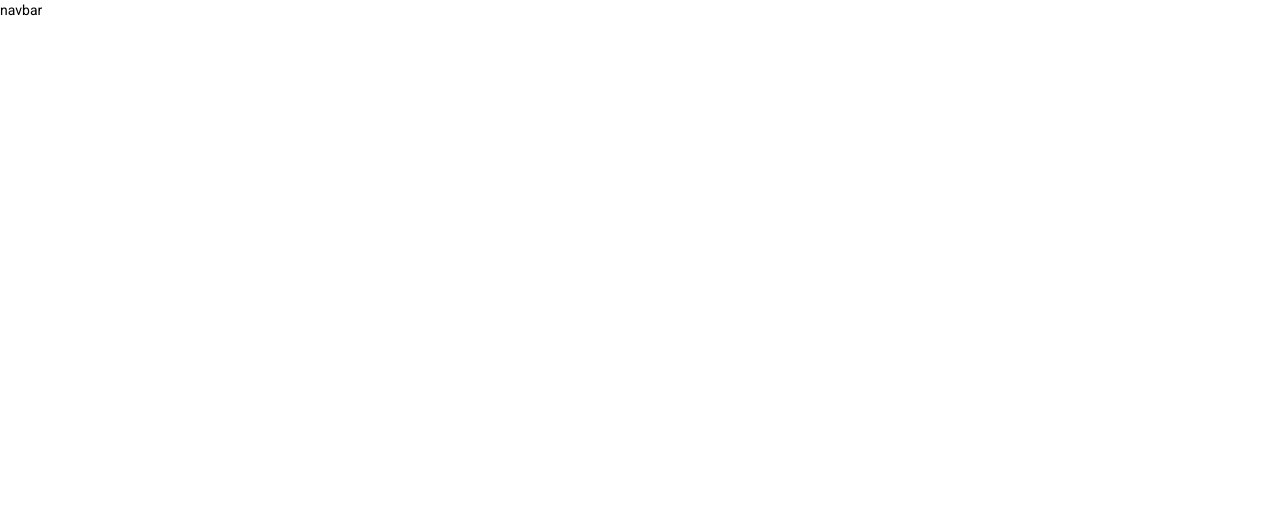
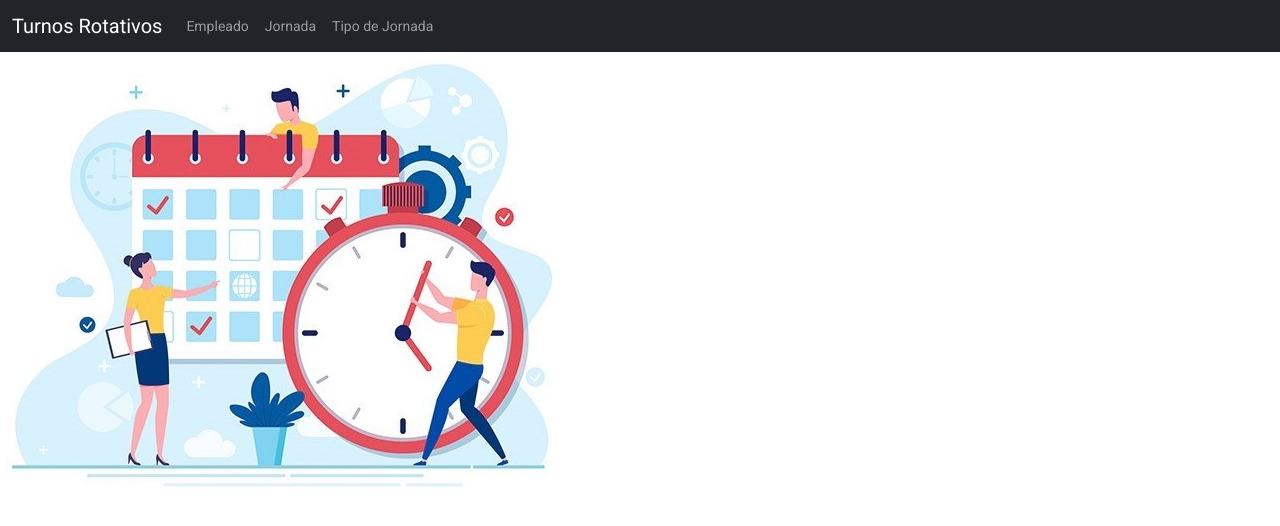
Before and after one commit to andruavalos98/ui-turnos-rotativos, an Angular app: page / in a window 1280 px wide. Shown: the top 526 px of the page. Built offline with nearby package versions, Linux system fonts and the light colour scheme.

Commit message:
landing page added + nav router links added

```diff
--- a/angular.json
+++ b/angular.json
@@ -18,15 +18,16 @@
             "main": "src/main.ts",
             "polyfills": "src/polyfills.ts",
             "tsConfig": "tsconfig.app.json",
-            "assets": [
-              "src/favicon.ico",
-              "src/assets"
-            ],
+            "assets": ["src/favicon.ico", "src/assets"],
             "styles": [
               "./node_modules/@angular/material/prebuilt-themes/deeppurple-amber.css",
+              "./node_modules/bootstrap/dist/css/bootstrap.min.css",
               "src/styles.css"
             ],
-            "scripts": []
+            "scripts": [
+              "node_modules/@popperjs/core/dist/umd/popper.min.js",
+              "node_modules/bootstrap/dist/js/bootstrap.min.js"
+            ]
           },
           "configurations": {
             "production": {
@@ -73,7 +74,7 @@
             },
             "development": {
               "browserTarget": "ui-turnos-rotativos:build:development"
-          }
+            }
           },
           "defaultConfiguration": "development"
         },
@@ -90,10 +91,7 @@
             "polyfills": "src/polyfills.ts",
             "tsConfig": "tsconfig.spec.json",
             "karmaConfig": "karma.conf.js",
-            "assets": [
-              "src/favicon.ico",
-              "src/assets"
-            ],
+            "assets": ["src/favicon.ico", "src/assets"],
             "styles": [
               "./node_modules/@angular/material/prebuilt-themes/deeppurple-amber.css",
               "src/styles.css"
--- a/src/app/app.module.ts
+++ b/src/app/app.module.ts
@@ -12,9 +12,10 @@ import { SharedModule } from './shared/shared.module';
 import { AppComponent } from './app.component';
 import { NavbarComponent } from './components/navbar/navbar.component';
 import { AppRoutingModule } from './app-routing.module';
+import { LandingComponent } from './components/landing/landing.component';
 
 @NgModule({
-  declarations: [AppComponent, NavbarComponent],
+  declarations: [AppComponent, NavbarComponent, LandingComponent],
   imports: [
     AppRoutingModule,
     BrowserModule,
--- /dev/null
+++ b/src/app/components/landing/landing.component.html
@@ -0,0 +1,5 @@
+<section>
+  <figure>
+    <img src="../../../assets/img/turnos-rotativos.jpg" alt="" />
+  </figure>
+</section>
--- /dev/null
+++ b/src/app/components/landing/landing.component.ts
@@ -0,0 +1,15 @@
+import { Component, OnInit } from '@angular/core';
+
+@Component({
+  selector: 'app-landing',
+  templateUrl: './landing.component.html',
+  styleUrls: ['./landing.component.css']
+})
+export class LandingComponent implements OnInit {
+
+  constructor() { }
+
+  ngOnInit(): void {
+  }
+
+}
--- a/src/app/components/navbar/navbar.component.html
+++ b/src/app/components/navbar/navbar.component.html
@@ -1 +1,54 @@
-<p>navbar</p>
+<nav class="navbar navbar-dark navbar-expand-lg bg-dark">
+  <div class="container-fluid">
+    <a
+      class="navbar-brand"
+      routerLink=""
+      routerLinkActive="active"
+      ariaCurrentWhenActive="page"
+      >Turnos Rotativos</a
+    >
+    <button
+      class="navbar-toggler"
+      type="button"
+      data-bs-toggle="collapse"
+      data-bs-target="#navbarNavDropdown"
+      aria-controls="navbarNavDropdown"
+      aria-expanded="false"
+      aria-label="Toggle navigation"
+    >
+      <span class="navbar-toggler-icon"></span>
+    </button>
+    <div class="collapse navbar-collapse" id="navbarNavDropdown">
+      <ul class="navbar-nav">
+        <li class="nav-item">
+          <a
+            class="nav-link"
+            routerLink="/empleados"
+            routerLinkActive="active"
+            ariaCurrentWhenActive="page"
+            >Empleado</a
+          >
+        </li>
+        <li class="nav-item">
+          <a
+            class="nav-link"
+            routerLink="/jornadas"
+            [routerLinkActiveOptions]="{ exact: true }"
+            routerLinkActive="active"
+            ariaCurrentWhenActive="page"
+            >Jornada</a
+          >
+        </li>
+        <li class="nav-item">
+          <a
+            class="nav-link"
+            routerLink="/jornadas/tipos"
+            routerLinkActive="active"
+            ariaCurrentWhenActive="page"
+            >Tipo de Jornada</a
+          >
+        </li>
+      </ul>
+    </div>
+  </div>
+</nav>
```
Also changed, not shown: src/app/app-routing.module.ts (+9 -5 lines), src/app/components/landing/landing.component.css (added), src/assets/img/turnos-rotativos.jpg (added), 1 other file (tests, documents, lock files or other folders).
